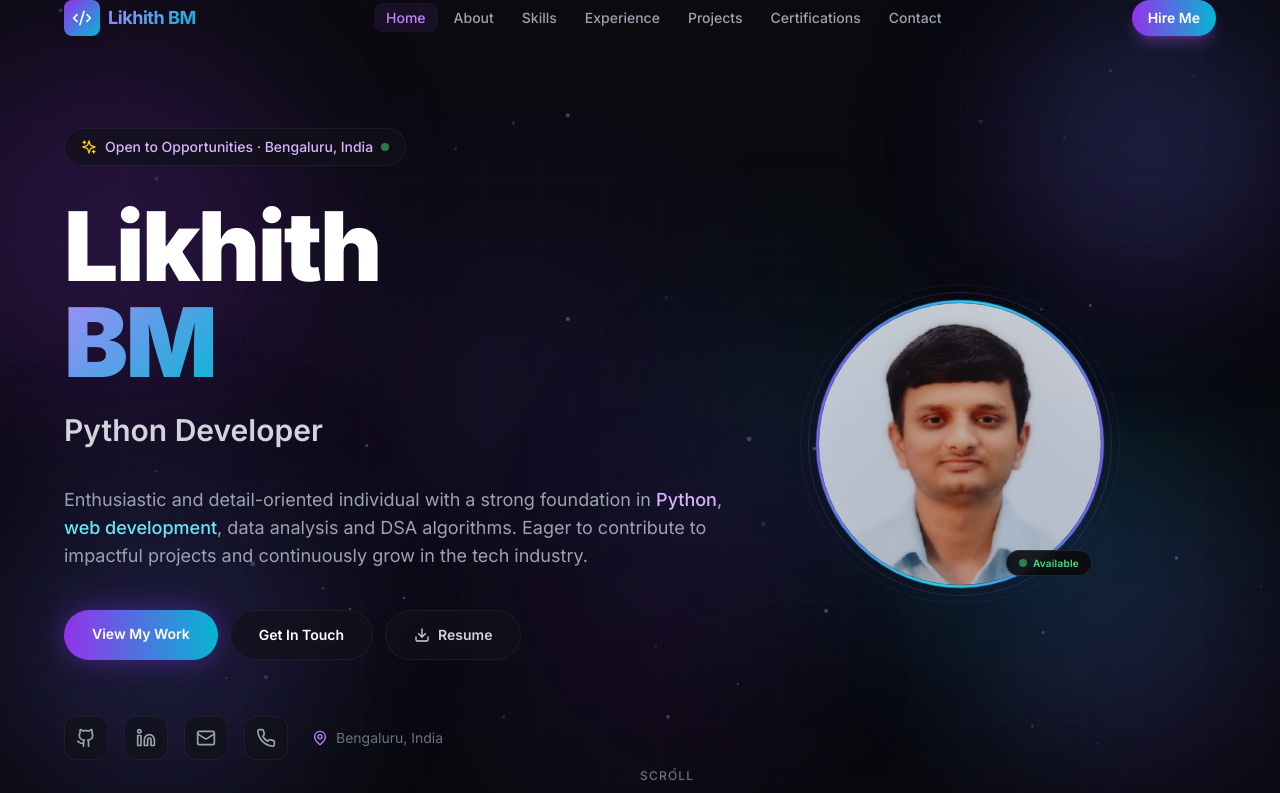
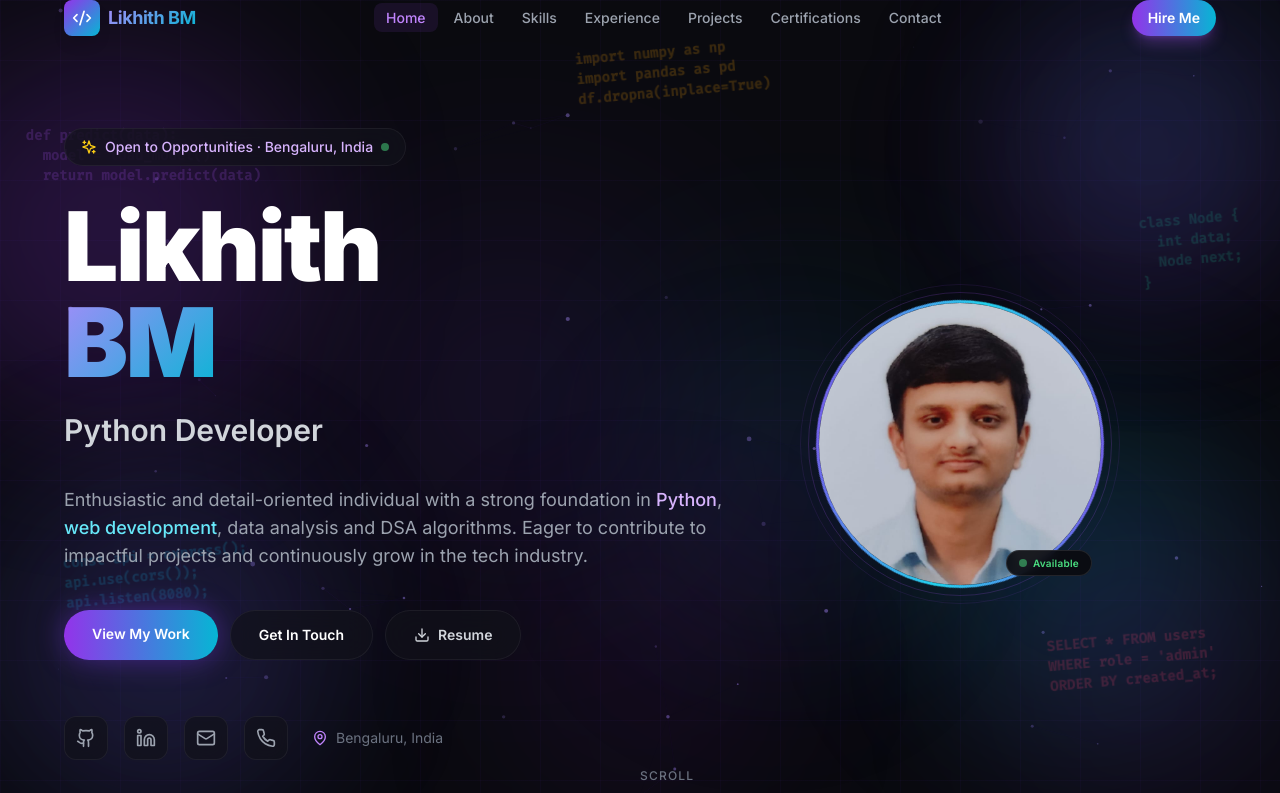
Before and after one commit to Likhithbm24/portfolio, a React (Vite) app: page / in a window 1280 px wide. Shown: the top 793 px of the page. Built offline with nearby package versions, Linux system fonts and the light colour scheme.

Commit message:
Add floating code snippets to hero background for premium aesthetic

```diff
--- a/src/components/Hero.jsx
+++ b/src/components/Hero.jsx
@@ -7,6 +7,14 @@ const roles = [
   'Machine Learning Enthusiast',
   'Problem Solver',
   'Software Engineer',
+];
+
+const codeSnippets = [
+  { code: `def predict(data):\n  model = load_model()\n  return model.predict(data)`, top: '15%', left: '2%', delay: '0s', color: 'text-purple-500/20' },
+  { code: `const api = express();\napi.use(cors());\napi.listen(8080);`, top: '65%', left: '5%', delay: '2s', color: 'text-cyan-500/20' },
+  { code: `class Node {\n  int data;\n  Node next;\n}`, top: '25%', right: '3%', delay: '1s', color: 'text-emerald-500/20' },
+  { code: `SELECT * FROM users\nWHERE role = 'admin'\nORDER BY created_at;`, top: '75%', right: '5%', delay: '3s', color: 'text-rose-500/20' },
+  { code: `import numpy as np\nimport pandas as pd\ndf.dropna(inplace=True)`, top: '5%', left: '45%', delay: '4s', color: 'text-amber-500/20' }
 ];
 
 export default function Hero() {
@@ -109,6 +117,32 @@ export default function Hero() {
         backgroundImage: 'linear-gradient(rgba(124,58,237,0.04) 1px, transparent 1px), linear-gradient(90deg, rgba(124,58,237,0.04) 1px, transparent 1px)',
         backgroundSize: '60px 60px'
       }} />
+
+      {/* Floating Code Snippets Background */}
+      <div className="absolute inset-0 z-0 overflow-hidden pointer-events-none opacity-50 md:opacity-100">
+        {codeSnippets.map((snippet, i) => (
+          <pre
+            key={i}
+            className={`absolute font-mono text-[10px] md:text-sm font-bold leading-relaxed ${snippet.color} animate-float hidden sm:block`}
+            style={{
+              top: snippet.top,
+              left: snippet.left,
+              right: snippet.right,
+              animationDelay: snippet.delay,
+              transform: 'rotate(-5deg)',
+            }}
+          >
+            {snippet.code}
+          </pre>
+        ))}
+        {/* Mobile specific snippets (fewer, repositioned) */}
+        <pre className="absolute top-[10%] left-[5%] font-mono text-[8px] font-bold text-purple-500/20 animate-float sm:hidden" style={{ transform: 'rotate(-5deg)' }}>
+          {`def init():\n  pass`}
+        </pre>
+        <pre className="absolute top-[75%] right-[5%] font-mono text-[8px] font-bold text-cyan-500/20 animate-float sm:hidden" style={{ animationDelay: '2s', transform: 'rotate(-5deg)' }}>
+          {`const App = () => (\n  <Hero />\n)`}
+        </pre>
+      </div>
 
       <div className="section-container relative z-10 pt-24 md:pt-32 pb-16 md:pb-20 w-full">
         <div className="flex flex-col lg:flex-row items-center gap-8 lg:gap-20">
```
